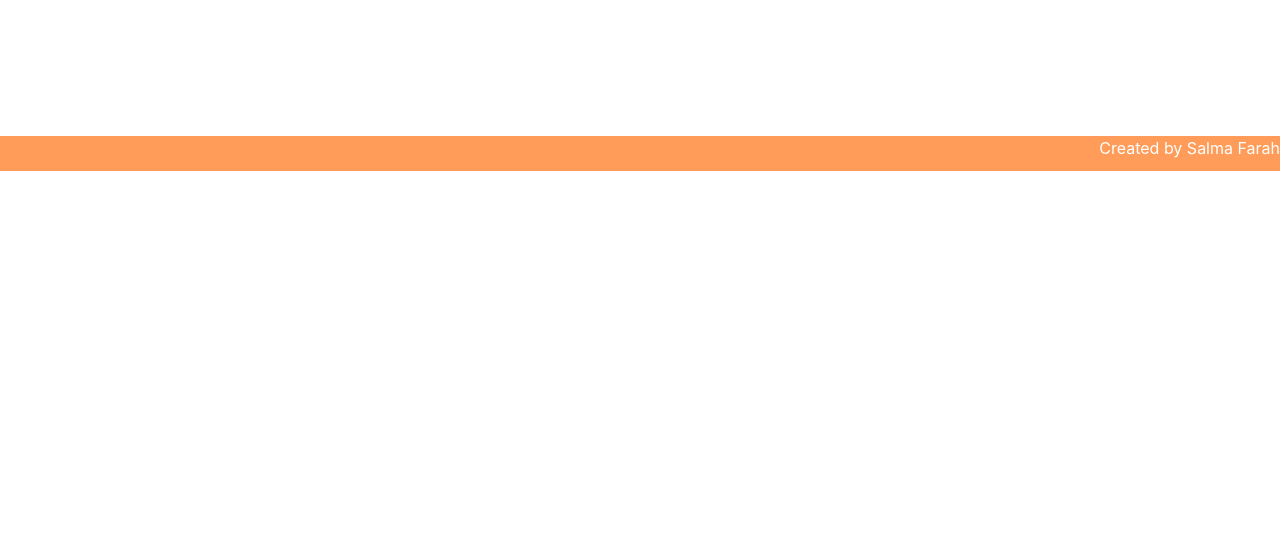
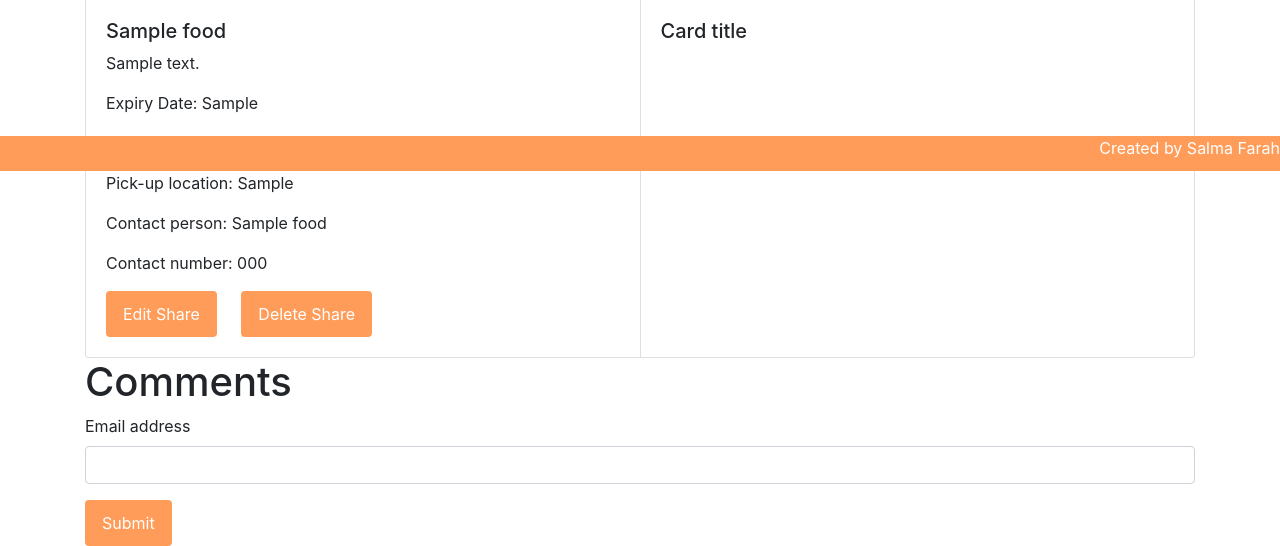
Before and after one commit to salmafarah/food_sharing, a Django app: template food_sharing/main_app/templates/show_one.html in a window 1280 px wide. Shown: the part 629-1175 px from the top of the page. Before the commit the page ends 800 px from the top, so only its background shows below. Run offline with Django 3.2, Linux system fonts and the light colour scheme; the template is opened without the code that fills it: values that come from a table or form of the project are taken from there, others are empty; tables that the repository leaves empty hold one stand-in row (values such as "Sample post"); some libraries are stand-ins or nearby versions.

Commit message:
making comment form

```diff
--- a/food_sharing/main_app/templates/show_one.html
+++ b/food_sharing/main_app/templates/show_one.html
@@ -1,9 +1,14 @@
 {% extends 'base.html' %}
 {% block content%}
 
-<h1> Shares</h1>
-<div class="card">
-    <div class="card-body">
+<!-- <h1> Shares</h1>
+<div class="container">
+<div class="card mb-3" style="max-width: 540px;">
+  <div class="row no-gutters">
+    <div class="col-md-8">
+      <img src="..." class="card-img" alt="...">
+    </div>
+   <div class="col col-md-4"></div>
     <h2 class="title">{{food.name}}</h2>
       <p class="card-text">{{food.description}}</p>
       <p class="card-text"> Expiry Date: {{food.exp}}</p>
@@ -11,11 +16,47 @@
       <p class="card-text">Pick-up location: {{food.location}}</p>
       <p class="card-text">Contact person: {{food.contact_name}}</p>
       <p class="card-text">Contact number: {{food.tele}}</p>
-      <a href="{% url 'update_food' food.id %}" class="card-link">Update Share</a>
-      <a href="{% url 'delete_food' food.id %}" class="card-link">Delete Share</a>
+      <a href="{% url 'update_food' food.id %}" class="card-link"><button type="button" class="btn btn">Edit Share</button></a>
+      <a href="{% url 'delete_food' food.id %}" class="card-link"><button type="button" class="btn btn">Delete Share</button></a>
+      </div>
+    </div>
+  </div>
+  -->
+
+  <h1> Shares</h1>
+
+  <div class="card-group">
+    <div class="card">
+      <img src="..." class="card-img-top" alt="...">
+      <div class="card-body">
+      <h5 class="title">{{food.name}}</h5>
+        <p class="card-text">{{food.description}}</p>
+        <p class="card-text"> Expiry Date: {{food.exp}}</p>
+        <p class="card-text">How much is available: {{food.count}}</p>
+        <p class="card-text">Pick-up location: {{food.location}}</p>
+        <p class="card-text">Contact person: {{food.contact_name}}</p>
+        <p class="card-text">Contact number: {{food.tele}}</p>
+        <a href="{% url 'update_food' food.id %}" class="card-link"><button type="button" class="btn btn">Edit Share</button></a>
+        <a href="{% url 'delete_food' food.id %}" class="card-link"><button type="button" class="btn btn">Delete Share</button></a>
+      </div>
+    </div>
+    <div class="card">
+      <img src="..." class="card-img-top" alt="...">
+      <div class="card-body">
+        <h5 class="card-title">Card title</h5>
+      </div>
     </div>
   </div>
 
+
+ <h1> Comments</h1>
+ <form>
+  <div class="form-group">
+    <label for="exampleInputEmail1">Email address</label>
+    <input type="email" class="form-control" id="exampleInputEmail1" aria-describedby="emailHelp">
+  </div>
+  <button type="submit" class="btn btn-primary">Submit</button>
+</form>
 
 
 
--- a/food_sharing/main_app/views.py
+++ b/food_sharing/main_app/views.py
@@ -2,6 +2,7 @@ from django.shortcuts import render
 from django.http import HttpResponse
 from django.views.generic.edit import CreateView, UpdateView, DeleteView
 from .models import Food
+from .forms import CommentsForm
 
 # Create your views here.
 
@@ -32,7 +33,9 @@ def shares(request):
 
 def show_one(request, food_id):
     food = Food.objects.get(id=food_id)
-    return render(request,'show_one.html',{'food':food})
+    comment_form = CommentsForm()
+    return render(request,'show_one.html',{'food':food, 'commnet_form': comment_form})
+
 
 class FoodCreate(CreateView):
     model = Food
```
Also changed, not shown: food_sharing/main_app/templates/main_app/forms.py (added, +7 -0 lines).
